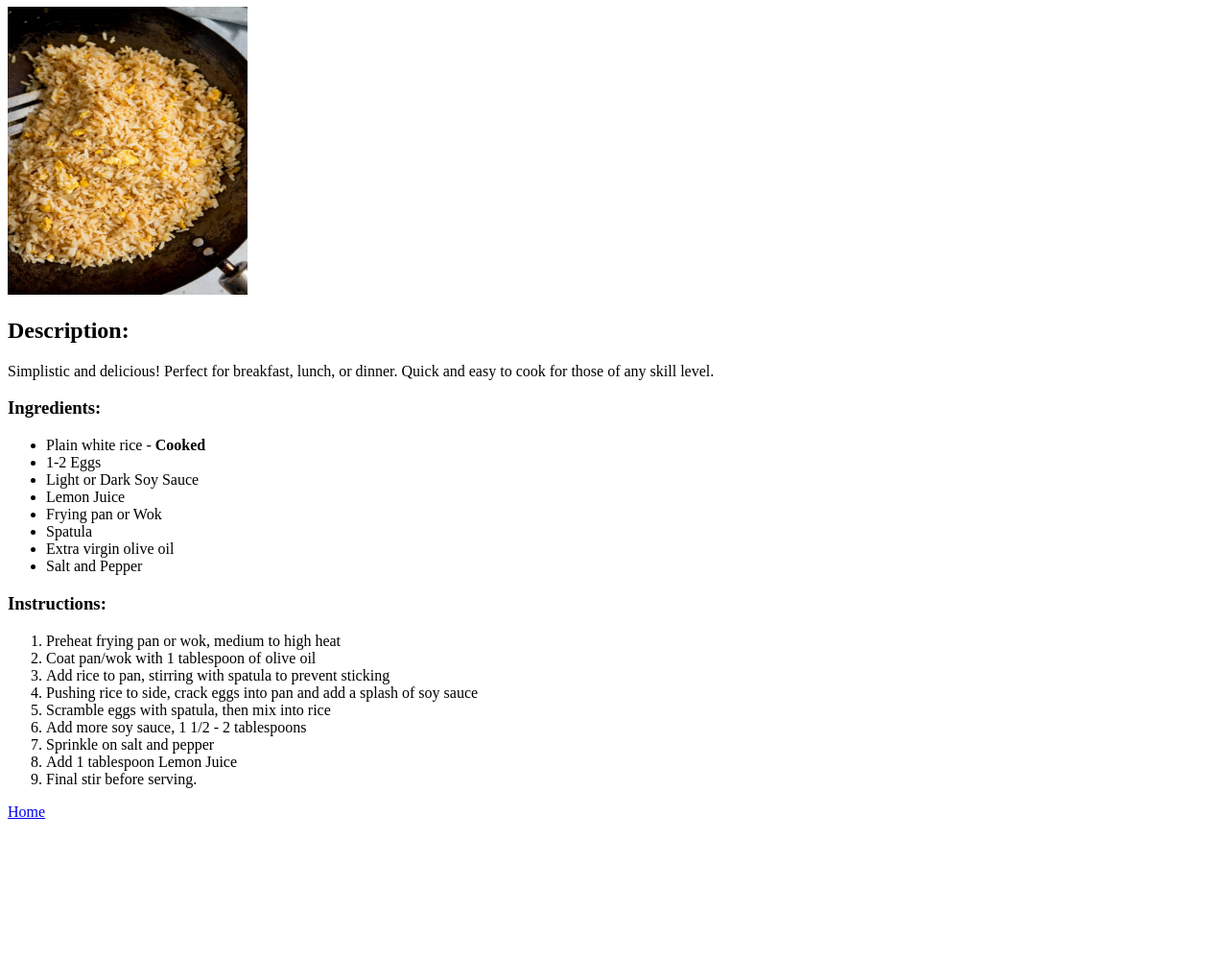
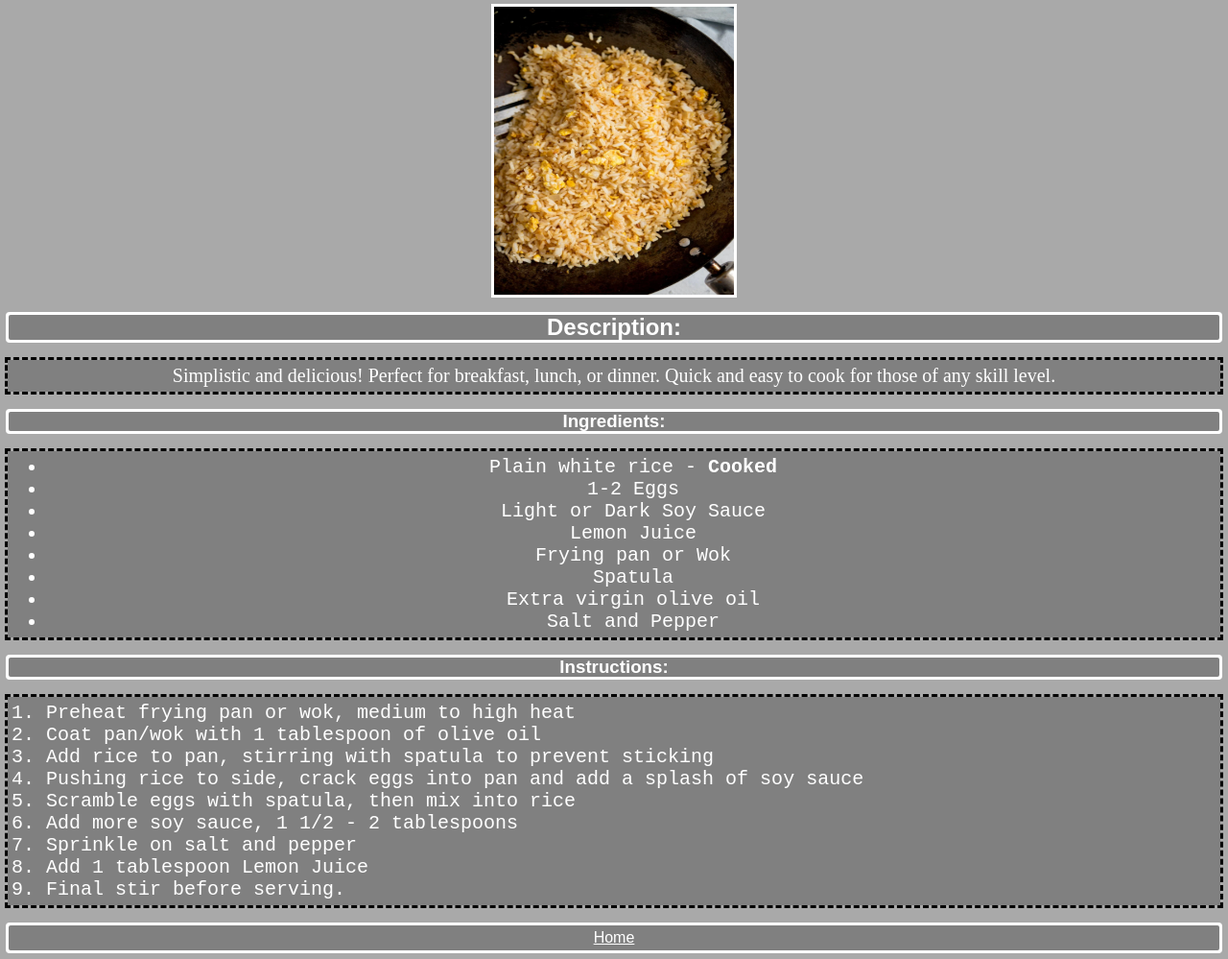
Before and after one commit to RelaxedRen/odin-recipes, a plain HTML site: page recipes/friedrice.html in a window 1280 px wide. Shown: the part 73-1072 px from the top of the page at 96% size. Before the commit the page ends 936 px from the top, so only its background shows below. Drawn offline with Linux system fonts and the light colour scheme.

Commit message:
Added styles.css link to all pages

```diff
--- a/recipes/friedrice.html
+++ b/recipes/friedrice.html
@@ -3,6 +3,7 @@
     <head>
         <meta charset="UTF-8">
         <title>Egg Fried Rice</title>
+        <link rel="stylesheet" href="../styles.css">
     </head>
     <body>
         <h1>Egg Fried Rice</h1>
--- a/styles.css
+++ b/styles.css
@@ -2,7 +2,7 @@ body {
     background-color: darkgrey;
 }
 
-h1 {
+h1, h2, h3, a {
     background-color: grey;
     color: white;
     font-family: Arial, Helvetica, sans-serif;
@@ -10,7 +10,7 @@ h1 {
     outline: auto;
 }
 
-ul {
+ul, ol, p {
     background-color: grey;
     text-align: center;
     color: white;
@@ -22,6 +22,22 @@ ul {
     outline-color: black;
 }
 
+ol {
+    text-align: left;
+}
+
 li {
     font-family: 'Courier New', Courier, monospace;
 }
+
+img {
+    outline-style: solid;
+    outline-color: white;
+    display: block;
+    margin: auto;
+}
+
+a {
+    display: block;
+    padding: 5px;
+}
```
Also changed, not shown: recipes/salmonmeal.html (+1 -0 lines), recipes/steakdinner.html (+1 -0 lines).
